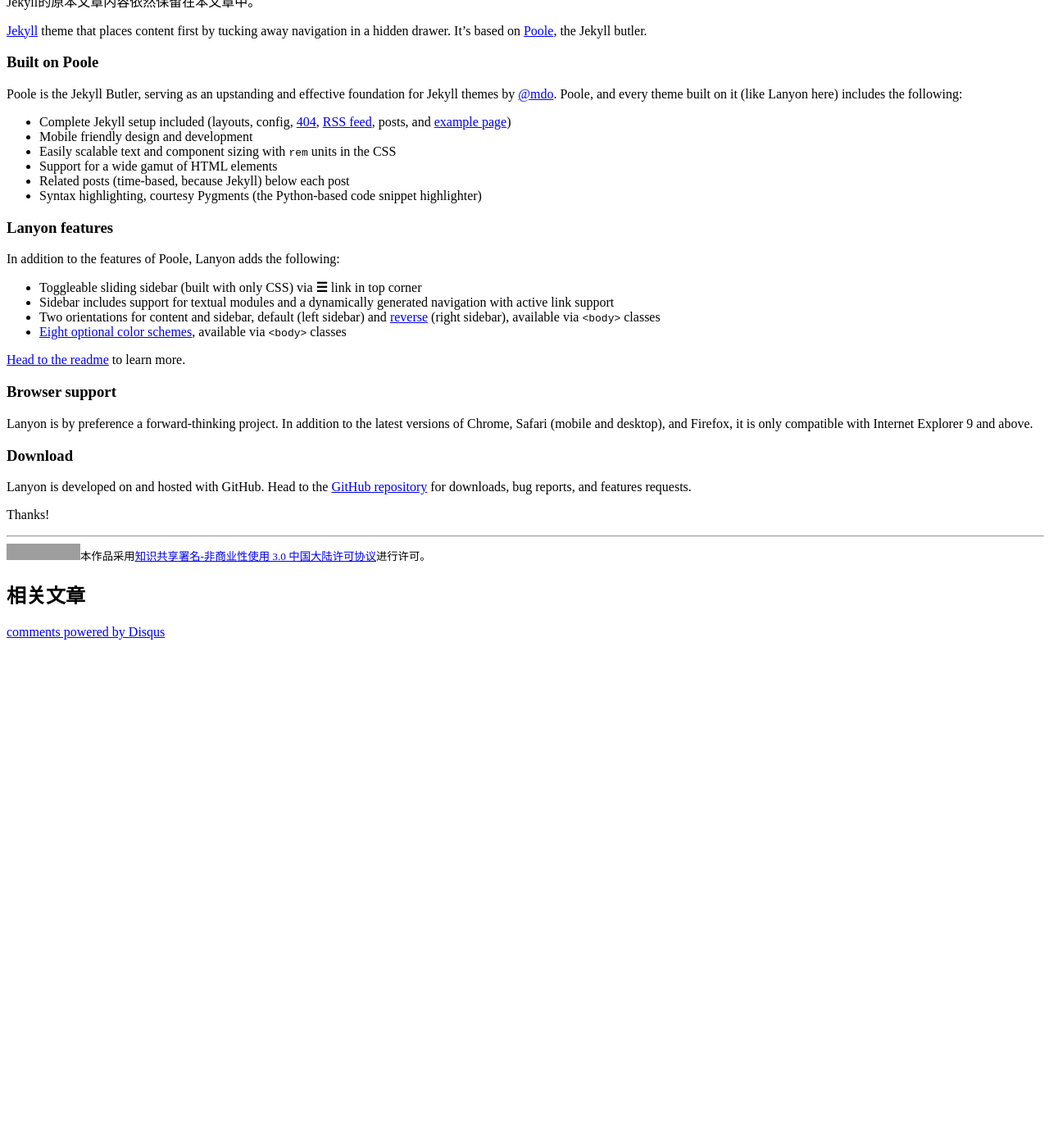
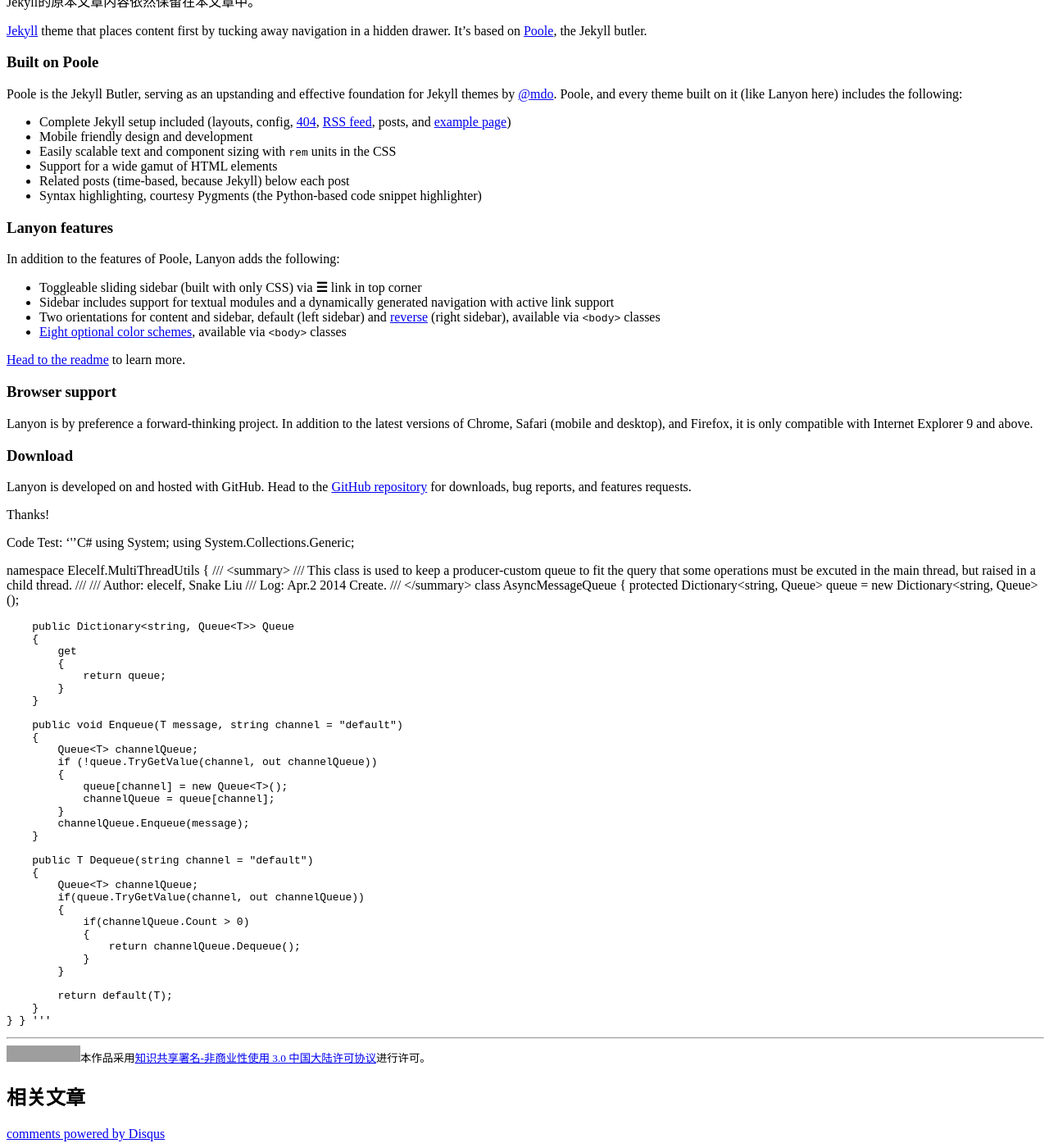
Before and after one commit to snakealpha/snakealpha.github.io, a Jekyll site: the page built from _posts/2014-06-04-jekyll-test-post.md, in a window 1280 px wide and 1400 px high, scrolled down 379 px. Shown: the whole window at 82% size. Built offline with Jekyll 4.4.1, drawn with Linux system fonts in a browser that asks for light colours; Markdown is read by kramdown in place of the engine named in the settings; comment, search, counter and statistics services are not loaded; before the commit the page ends 1167 px from its top, so only the background shows below that; grey boxes are pictures that could not be loaded.

Commit message:
update a code test

```diff
--- a/_posts/2014-06-04-jekyll-test-post.md
+++ b/_posts/2014-06-04-jekyll-test-post.md
@@ -46,3 +46,56 @@
 Lanyon is developed on and hosted with GitHub. Head to the <a href="https://github.com/poole/lanyon">GitHub repository</a> for downloads, bug reports, and features requests.
 
 Thanks!
+
+Code Test:
+'''C#
+using System;
+using System.Collections.Generic;
+
+namespace Elecelf.MultiThreadUtils
+{
+    /// <summary>
+    /// This class is used to keep a producer-custom queue to fit the query that some operations must be excuted in the main thread, but raised in a child thread.
+    ///
+    /// Author: elecelf, Snake Liu
+    /// Log:    Apr.2 2014  Create.
+    /// </summary>
+    class AsyncMessageQueue<T>
+    {
+        protected Dictionary<string, Queue<T>> queue = new Dictionary<string, Queue<T>>();
+
+        public Dictionary<string, Queue<T>> Queue
+        {
+            get
+            {
+                return queue;
+            }
+        }
+
+        public void Enqueue(T message, string channel = "default")
+        {
+            Queue<T> channelQueue;
+            if (!queue.TryGetValue(channel, out channelQueue))
+            {
+                queue[channel] = new Queue<T>();
+                channelQueue = queue[channel];
+            }
+            channelQueue.Enqueue(message);
+        }
+
+        public T Dequeue(string channel = "default")
+        {
+            Queue<T> channelQueue;
+            if(queue.TryGetValue(channel, out channelQueue))
+            {
+                if(channelQueue.Count > 0)
+                {
+                    return channelQueue.Dequeue();
+                }
+            }
+
+            return default(T);
+        }
+    }
+}
+'''
```
